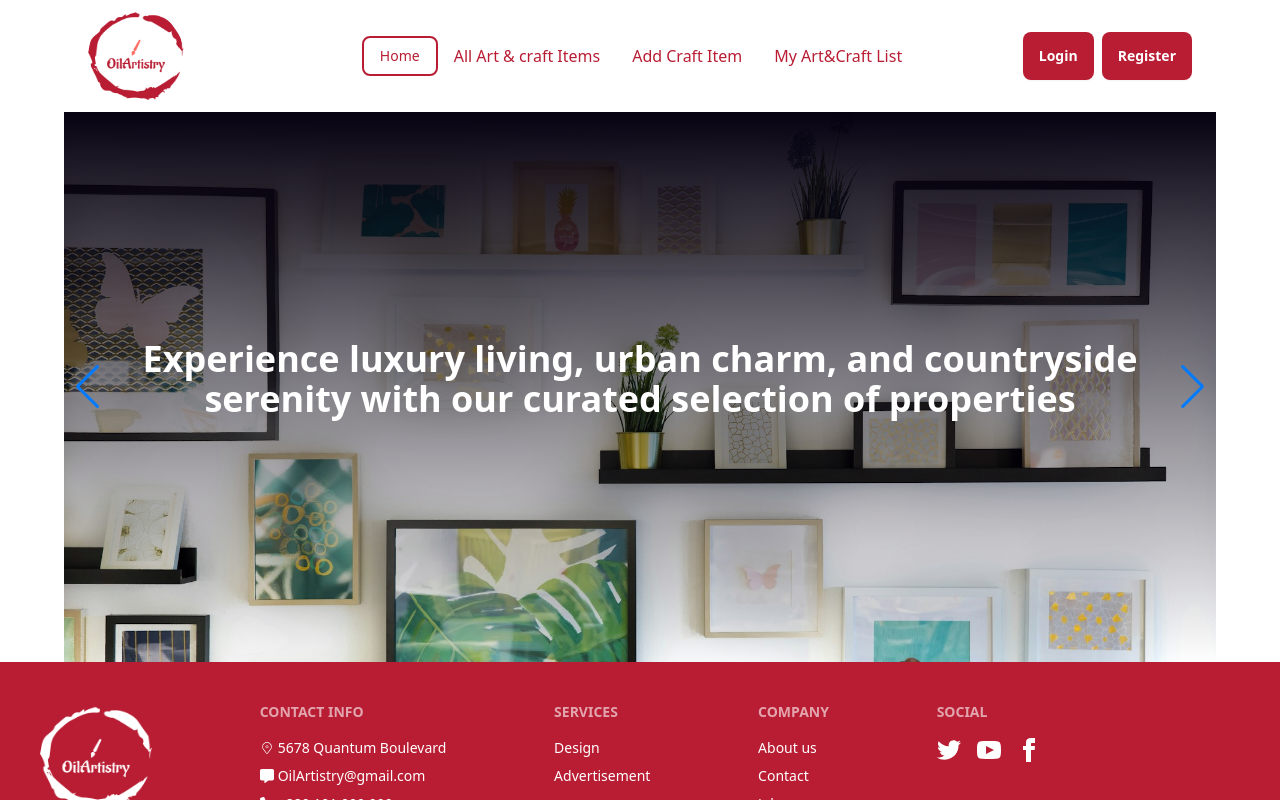
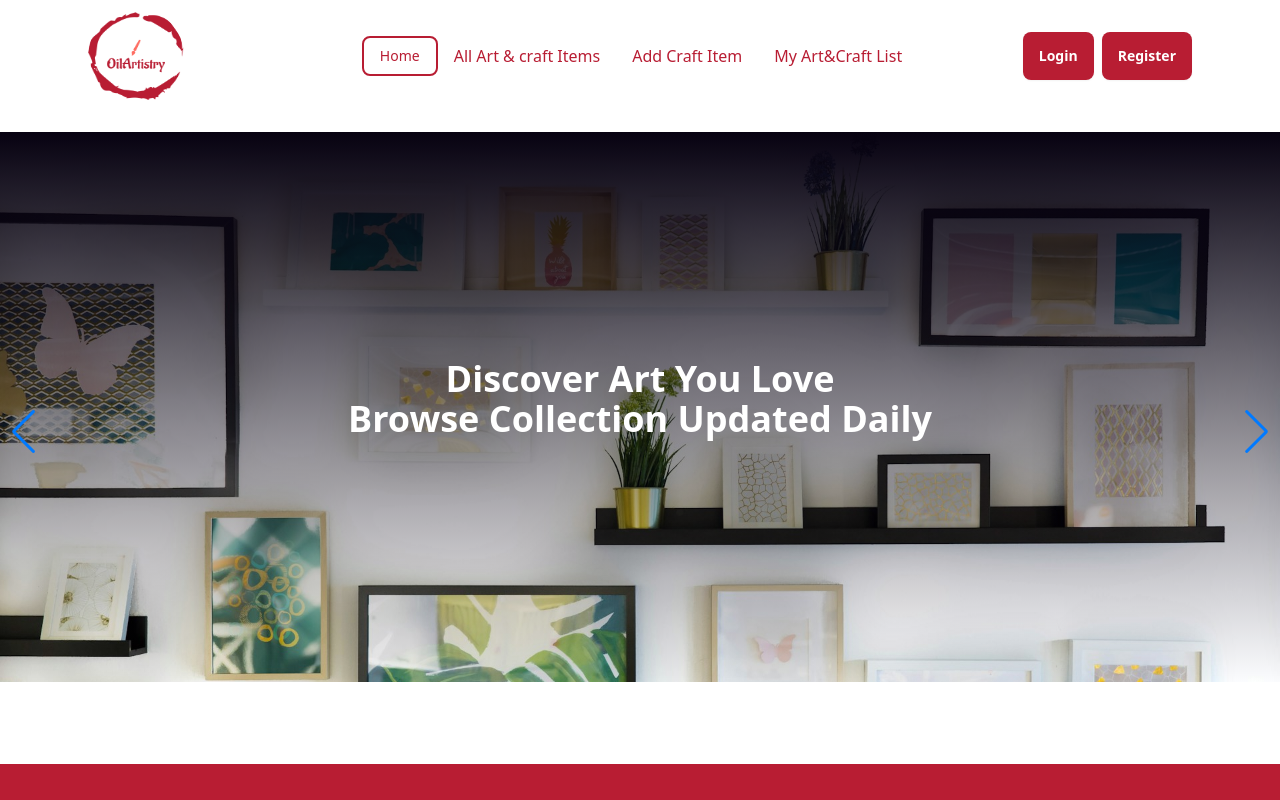
Before and after one commit to aayman01/Oil-Artistry-Client, a React (Vite) app: page / in a window 1280 px wide. Shown: the top 800 px of the page. Built offline with nearby package versions, Linux system fonts and the light colour scheme; no server answers.

Commit message:
banner complete

```diff
--- a/src/Pages/Home/Baneer.jsx
+++ b/src/Pages/Home/Baneer.jsx
@@ -7,7 +7,7 @@ import { Autoplay, Navigation } from "swiper/modules";
 
 const Baneer = () => {
   return (
-    <div>
+    <div className="mt-5 mb-8">
       <Swiper
         spaceBetween={30}
         centeredSlides={true}
@@ -29,8 +29,8 @@ const Baneer = () => {
               <div className="flex h-full items-center justify-center">
                 <div className="text-white">
                   <h2 className="mb-4 text-4xl p-4 font-semibold">
-                    Explore a diverse range of residential properties to <br />
-                    find the perfect place to call home
+                    Discover the beauty of art on our painting website! Explore
+                    a diverse collection of original paintings in various styles
                   </h2>
                 </div>
               </div>
@@ -43,9 +43,8 @@ const Baneer = () => {
               <div className="flex h-full items-center justify-center">
                 <div className="text-white">
                   <h2 className="mb-4 text-4xl px-5 font-semibold">
-                    Experience luxury living, urban charm, and countryside{" "}
-                    <br />
-                    serenity with our curated selection of properties
+                    Discover Art You Love <br />
+                    Browse Collection Updated Daily
                   </h2>
                 </div>
               </div>
@@ -58,8 +57,8 @@ const Baneer = () => {
               <div className="flex h-full items-center justify-center">
                 <div className="text-white">
                   <h2 className="mb-4 text-4xl p-4 font-semibold">
-                    Start your journey towards homeownership with our <br />
-                    comprehensive listings and expert guidance
+                    Elevate your space with vibrant colors and captivating <br />
+                    designs. Start your artistic journey today!
                   </h2>
                 </div>
               </div>
--- a/src/Pages/Home/Banner.css
+++ b/src/Pages/Home/Banner.css
@@ -3,7 +3,7 @@
     background-size: cover;
     background-repeat: no-repeat;
     width: 100%;
-    height: 550px;
+    height: 600px;
 }
 .bg-image2 {
     background: linear-gradient(180deg, #070211 0%, rgba(7, 2, 17, 0.00) 100%), url(../../assets/banner2.jpg);
--- a/src/Pages/Home/Home.jsx
+++ b/src/Pages/Home/Home.jsx
@@ -2,9 +2,10 @@ import Baneer from "./Baneer";
 
 const Home = () => {
     return (
-        <div className="max-w-6xl mx-auto">
-            <Baneer/>
-        </div>
+      <div>
+        <Baneer />
+        <div className="max-w-6xl mx-auto"></div>
+      </div>
     );
 };
 
```
